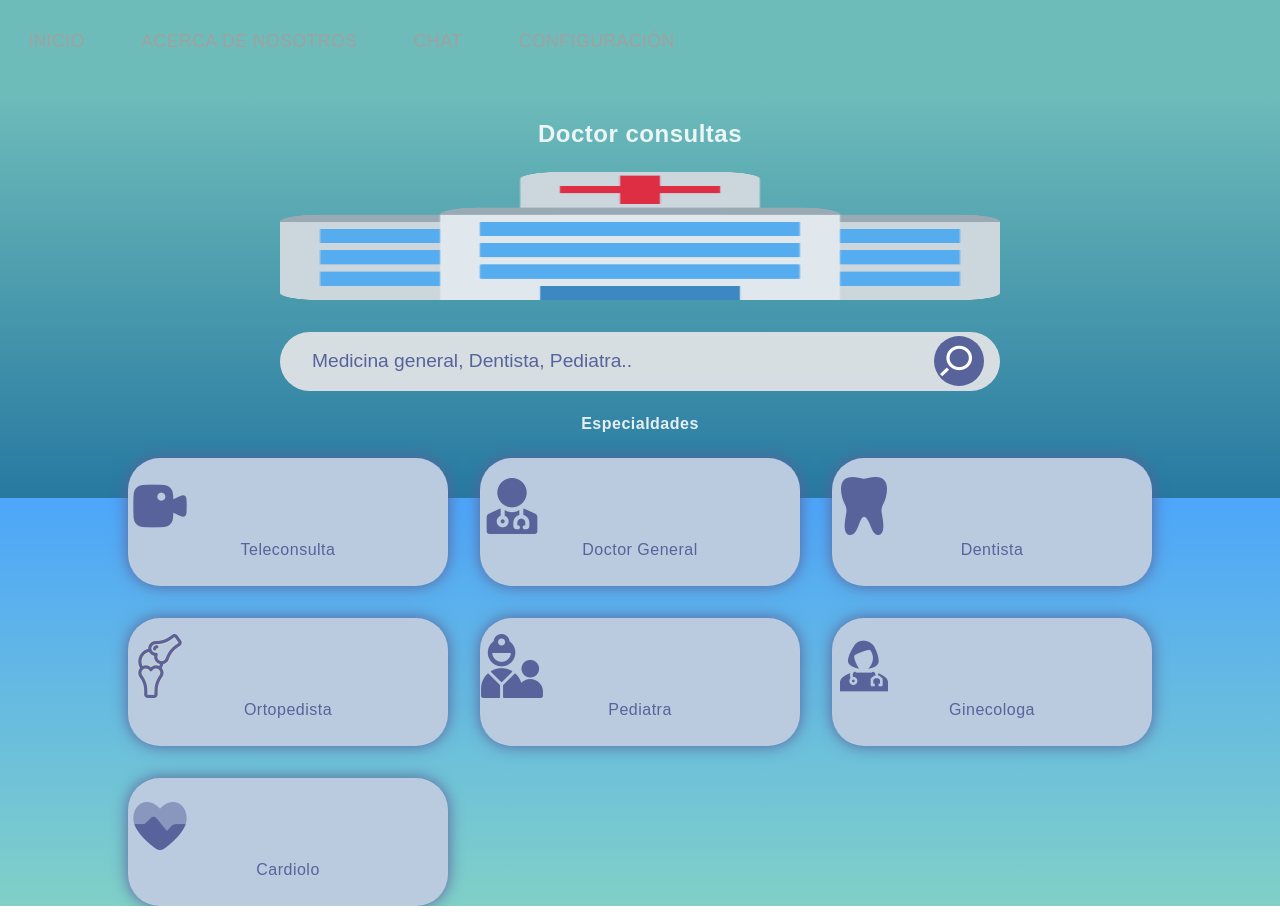
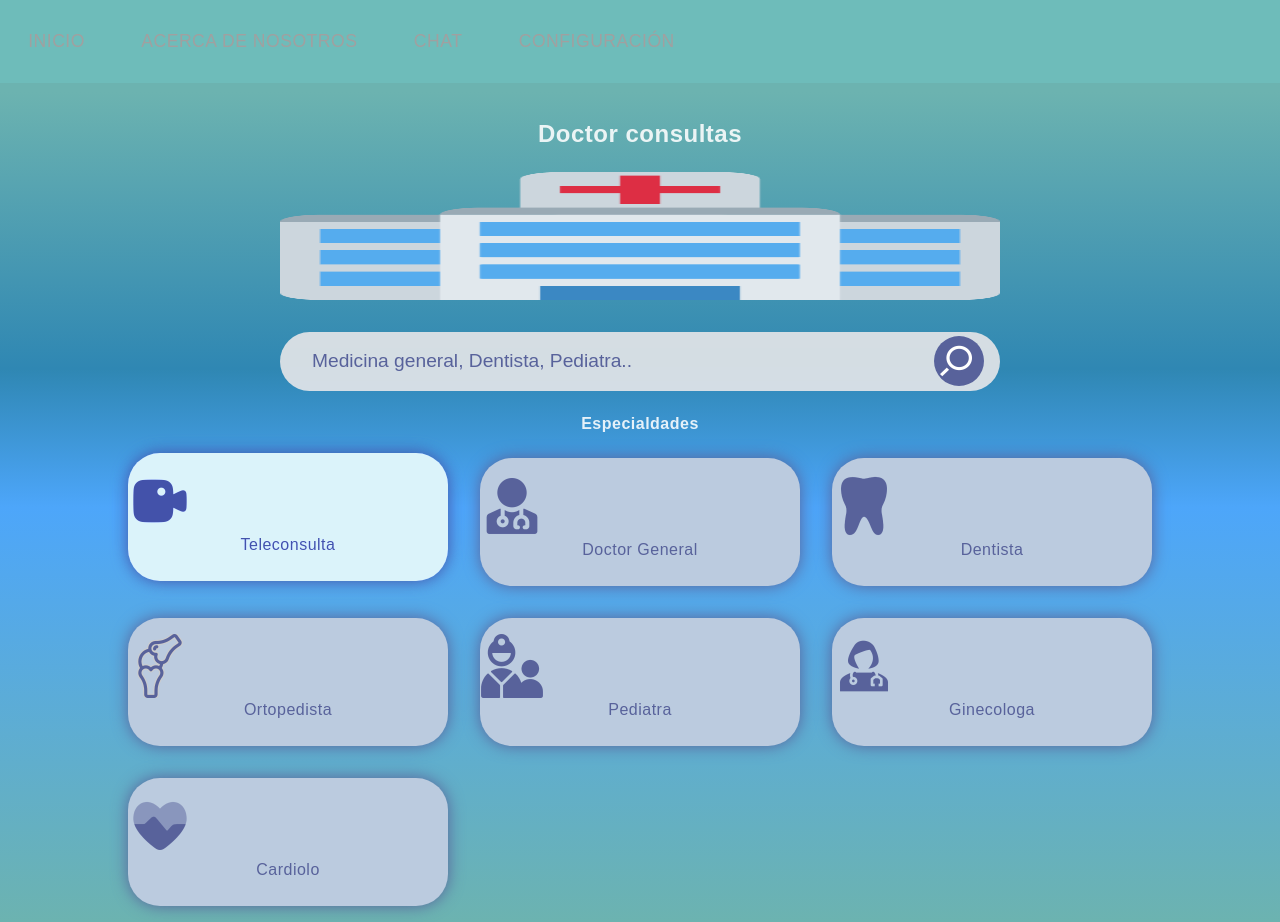
Before and after one commit to MariaGonzalesBaldera/proyecto-clinica, a React (Vite) app: page / in a window 1280 px wide. In both pictures the pointer is over the element "Teleconsulta". Built offline with nearby package versions, Linux system fonts and the light colour scheme.

Commit message:
estilo del div de especialidades terminado

```diff
--- a/src/App.jsx
+++ b/src/App.jsx
@@ -1,4 +1,5 @@
 import './App.css'
+import Footer from './components/Footer'
 import Navbar from './components/Navbar'
 import Search from './components/Search'
 import Specialties from './components/specialties'
@@ -9,6 +10,7 @@ function App() {
       <Navbar/>
       <Search/>
       <Specialties/>
+      <Footer/>
     </>
   )
 }
--- /dev/null
+++ b/src/components/Footer.jsx
@@ -0,0 +1,11 @@
+import '../styles/Footer.css';
+
+function Footer() {
+
+  return(
+  <div>
+    <p></p>
+  </div>
+  )
+}
+export default Footer;
--- a/src/index.css
+++ b/src/index.css
@@ -41,7 +41,9 @@
   }
 
   color: rgba(255, 255, 255, 0.87);
-  background-image: linear-gradient(to bottom, #6EBCBA 10%, #2779a1 55%,rgb(77, 166, 250) 40%, #80D0C7 100%);
+
+  background-image: linear-gradient(to bottom, #6cb3b0 10%, #2f87b3 40%, rgb(77, 166, 250) 55%, #6cb3b0 100%);
+
   min-height: 100vh;
 
   font-synthesis: none;
--- a/src/styles/Specialties.css
+++ b/src/styles/Specialties.css
@@ -29,3 +29,9 @@ main{
   margin-top: 1rem;
   margin-bottom: -1rem;
 }
+.specialties-items div:hover{
+  margin-top: -0.3rem;
+  transition:all .5s ease-in-out;
+  filter: contrast(1.6) invert(2%);
+  cursor: pointer;
+}
```
Also changed, not shown: src/styles/Footer.css (added).
